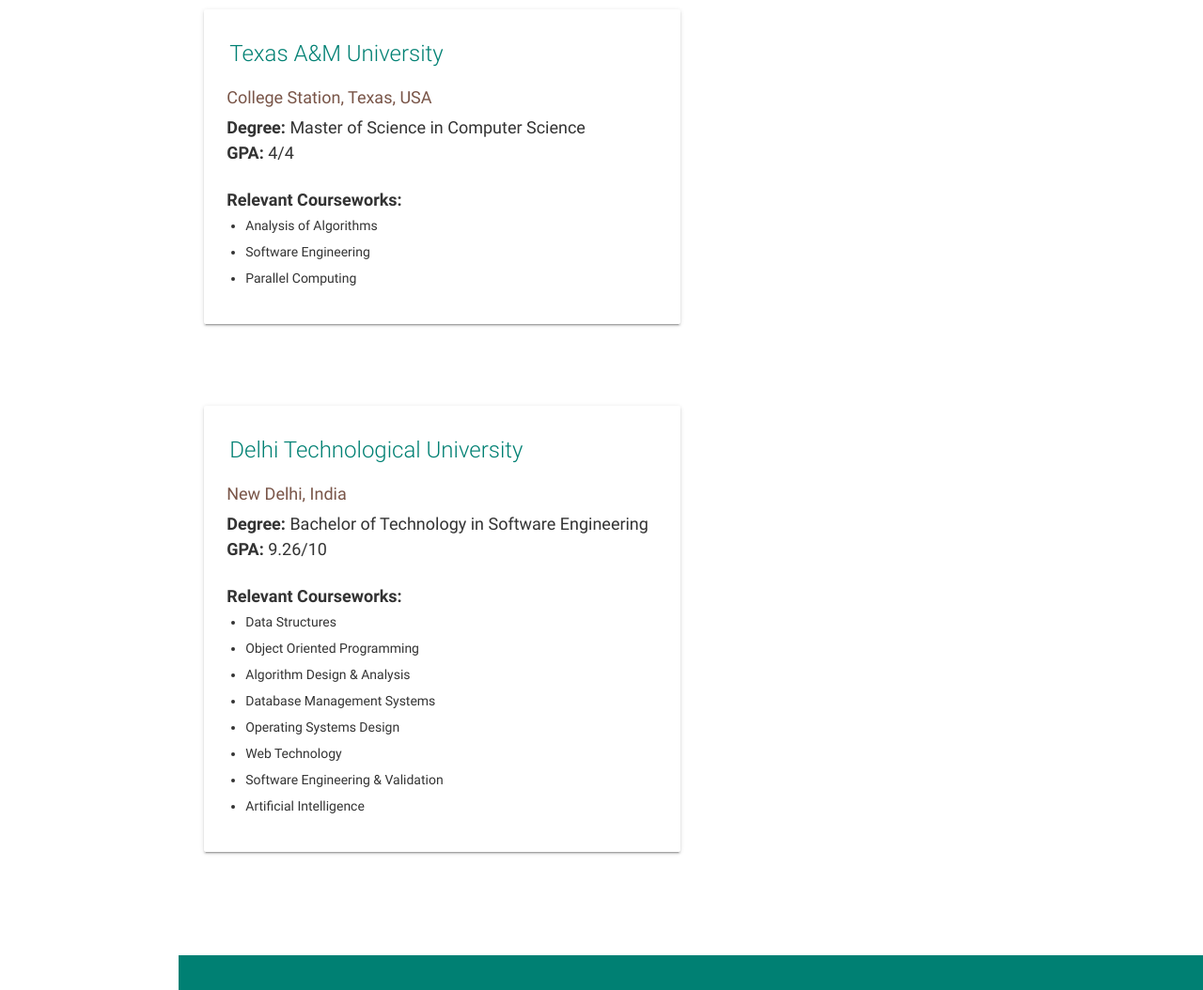
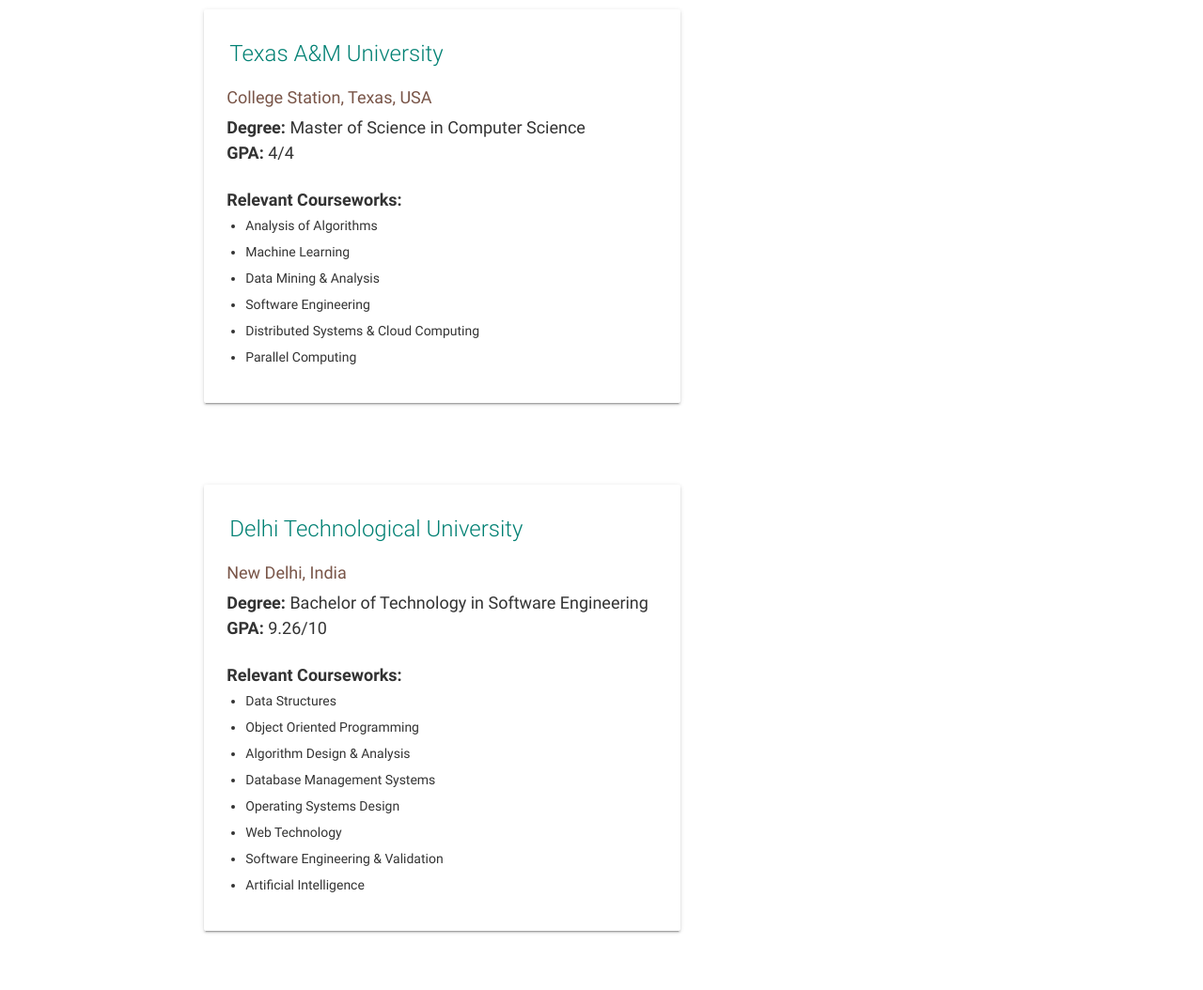
Before and after one commit to sunanda-saha/sunanda-saha.github.io, a plain HTML site: page index.html in a window 1280 px wide. Shown: the part 10204-11258 px from the top of the page at 94% size. Drawn offline with nearby package versions, Linux system fonts and the light colour scheme.

Commit message:
Updated relevant coursework

```diff
--- a/index.html
+++ b/index.html
@@ -1204,7 +1204,10 @@
                     <b>Relevant Courseworks:</b>
                   <ul>
                     <li>Analysis of Algorithms</li>
+                    <li>Machine Learning</li>
+                    <li>Data Mining & Analysis</li>
                     <li>Software Engineering</li>
+                    <li>Distributed Systems & Cloud Computing</li>
                     <li>Parallel Computing</li>
                   </ul>
                   </p>
```
